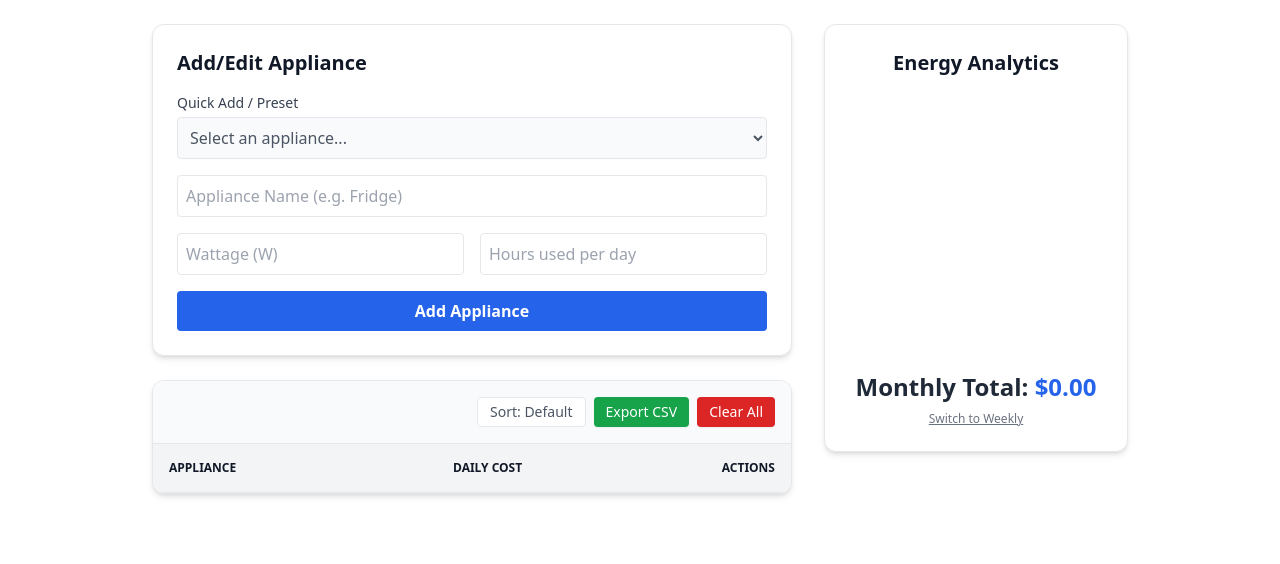
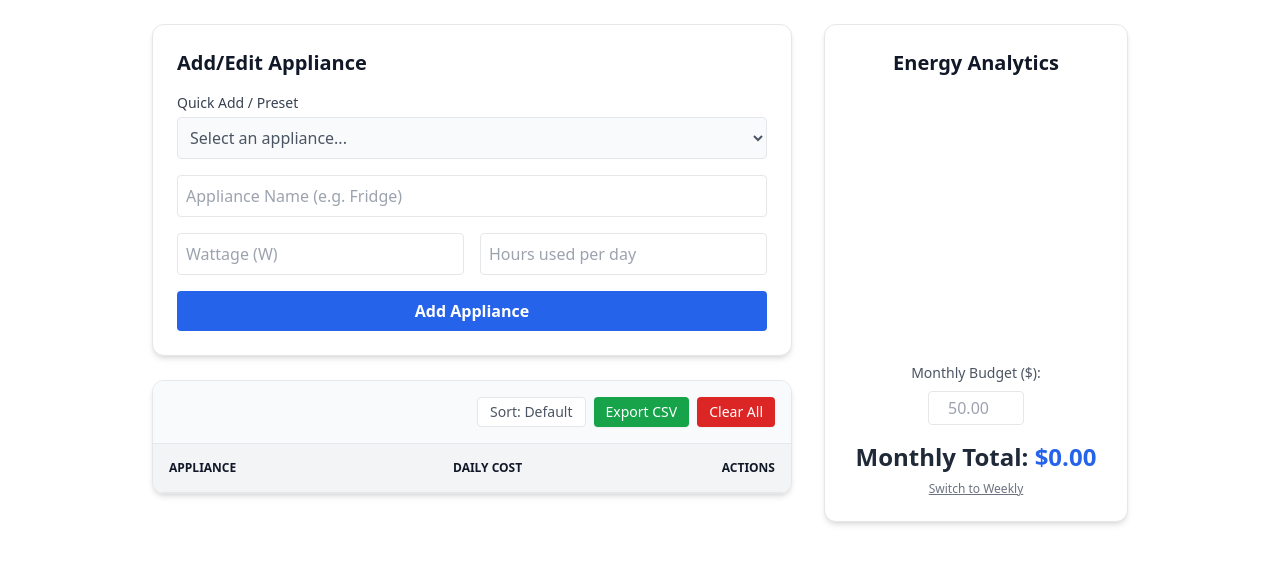
Before and after one commit to asazin90143/Energy-Watcher, a plain HTML site: page index.html in a window 1280 px wide. Shown: the part 100-664 px from the top of the page. Drawn offline with nearby package versions, Linux system fonts and the light colour scheme.

Commit message:
Feature: Add budget tracking

```diff
--- a/app.js
+++ b/app.js
@@ -4,6 +4,7 @@ let kwhRate = localStorage.getItem('energyWatcher_rate') || 0.15;
 let isDark = localStorage.getItem('energyWatcher_theme') === 'dark';
 let sortOrder = 'original';
 let costPeriod = 'monthly';
+let budgetLimit = parseFloat(localStorage.getItem('energyWatcher_budget')) || 0;
 let myChart = null;
 
 // DOM Elements
@@ -12,6 +13,7 @@ const list = document.getElementById('applianceList');
 const rateInput = document.getElementById('kwhRate');
 const totalDisplay = document.getElementById('totalCost');
 const presetSelect = document.getElementById('presetSelect');
+const budgetInput = document.getElementById('budgetInput');
 
 // New static elements
 const toggleBtn = document.getElementById('themeToggle');
@@ -22,6 +24,7 @@ const periodBtn = document.getElementById('periodBtn');
 
 // Initialize
 rateInput.value = kwhRate;
+if (budgetLimit > 0) budgetInput.value = budgetLimit;
 
 // Theme Logic
 toggleBtn.onclick = () => {
@@ -185,7 +188,15 @@ const render = () => {
         label = "Weekly Total";
     }
 
-    totalDisplay.innerHTML = `${label}: <span class="text-2xl font-bold text-blue-600">$${finalTotal.toFixed(2)}</span>`;
+    let costColor = "text-blue-600";
+    // Only warn for monthly budget if in monthly view, or convert appropriately.
+    // For simplicity, we just check against the displayed total if it's the tracked period.
+    // If budget is set and total > budget, warn.
+    if (budgetLimit > 0 && finalTotal > budgetLimit && costPeriod === 'monthly') {
+        costColor = "text-red-500";
+    }
+
+    totalDisplay.innerHTML = `${label}: <span class="text-2xl font-bold ${costColor}">$${finalTotal.toFixed(2)}</span>`;
     updateChart();
 };
 
@@ -284,6 +295,12 @@ rateInput.addEventListener('input', (e) => {
     save();
 });
 
+budgetInput.addEventListener('input', (e) => {
+    budgetLimit = parseFloat(e.target.value) || 0;
+    localStorage.setItem('energyWatcher_budget', budgetLimit);
+    render();
+});
+
 list.addEventListener('click', (e) => {
     const btn = e.target.closest('button');
     if (!btn) return;
--- a/index.html
+++ b/index.html
@@ -91,7 +91,14 @@
                 <section class="bg-white p-6 rounded-xl shadow-md border">
                     <h2 class="text-xl font-bold mb-4 text-center">Energy Analytics</h2>
                     <canvas id="energyChart"></canvas>
-                    <div id="totalCost" class="mt-6 text-center text-2xl font-bold text-gray-800">
+
+                    <div class="mt-4 flex flex-col items-center gap-2">
+                        <label class="text-sm text-gray-600 font-medium">Monthly Budget ($):</label>
+                        <input type="number" id="budgetInput" placeholder="50.00"
+                            class="border rounded px-2 py-1 w-24 text-center outline-blue-500">
+                    </div>
+
+                    <div id="totalCost" class="mt-4 text-center text-2xl font-bold text-gray-800">
                         Monthly Total: $0.00
                     </div>
                     <button id="periodBtn"
```
